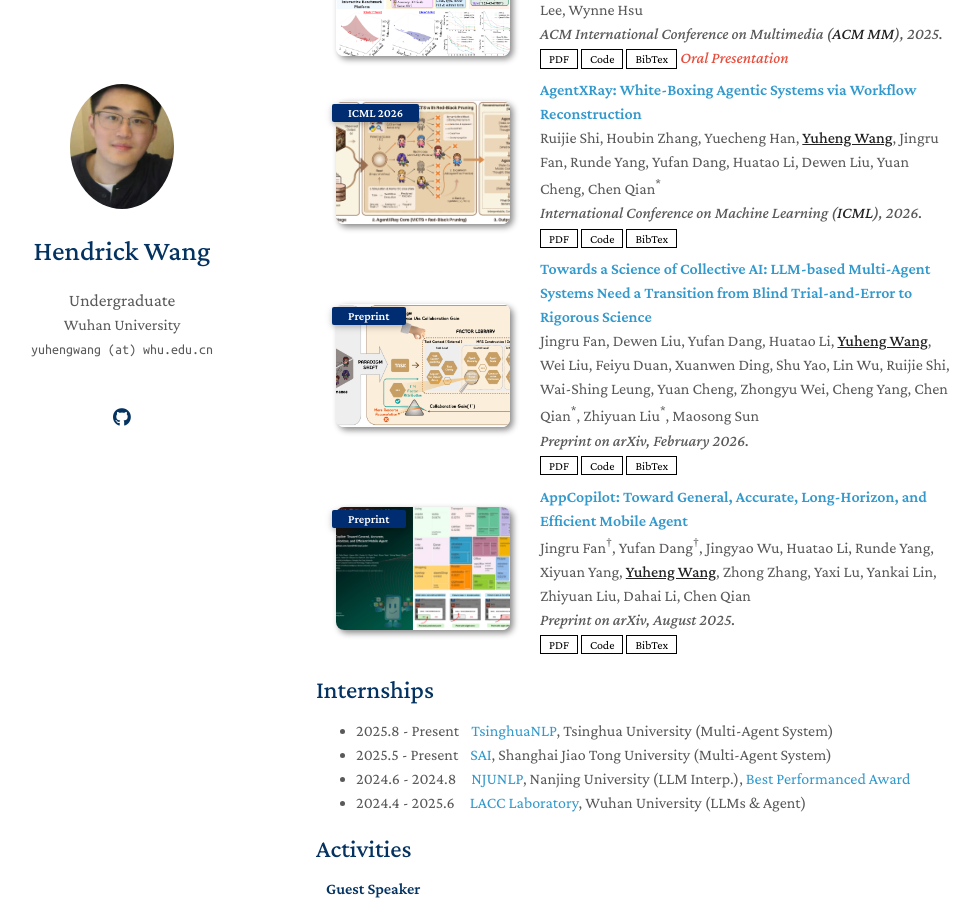
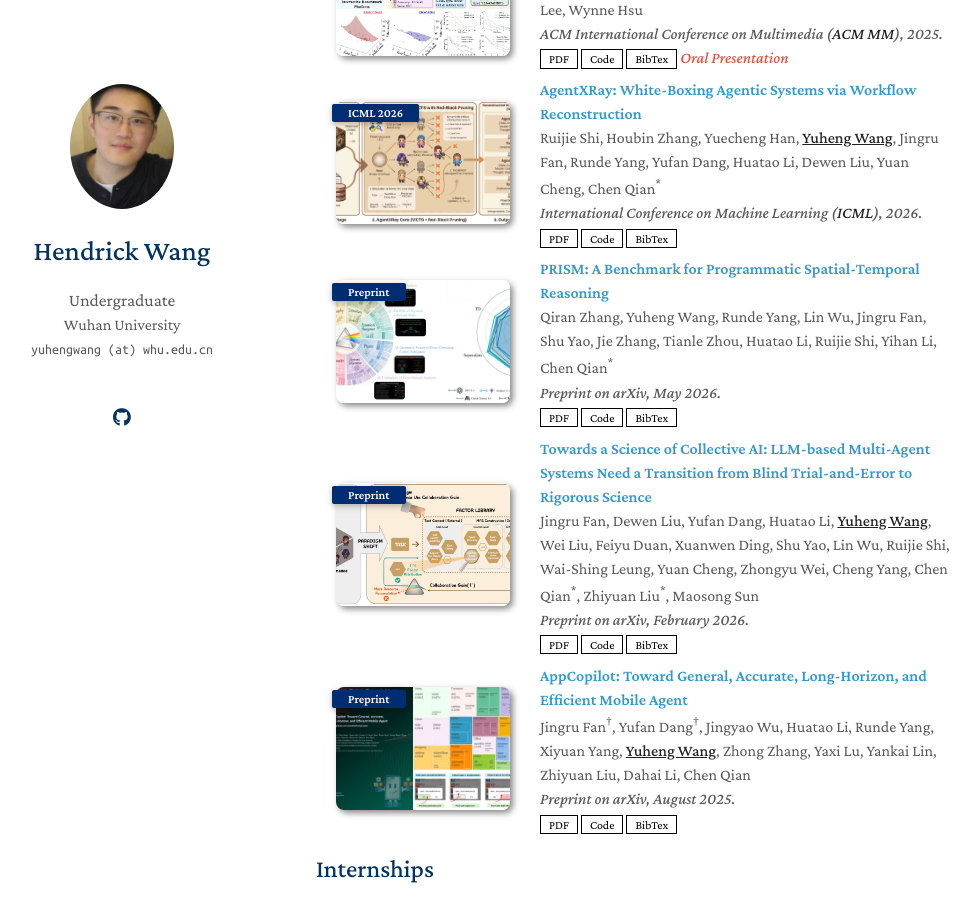
Before and after one commit to hendrick-wang/hendrick-wang.github.io, a Jekyll site: the page built from index.md, in a window 1280 px wide and 900 px high, scrolled down 641 px. Shown: the whole window, without its empty margins (154-1134 px from the left). Built offline with Jekyll 4.4.1, drawn with Linux system fonts in a browser that asks for light colours; a style sheet for code colours, icons or effects is not loaded.

Commit message:
add prism

```diff
--- a/_data/publications.yml
+++ b/_data/publications.yml
@@ -27,6 +27,15 @@
     bibtex: https://arxiv.org/abs/2602.05353
     image: ./assets/img/xray.png
 
+  - title: "PRISM: A Benchmark for Programmatic Spatial-Temporal Reasoning"
+    authors: Qiran Zhang, Yuheng Wang, Runde Yang, Lin Wu, Jingru Fan, Shu Yao, Jie Zhang, Tianle Zhou, Huatao Li, Ruijie Shi, Yihan Li, Chen Qian<sup>*</sup>
+    conference_short: Preprint
+    conference: Preprint on arXiv, May 2026.
+    pdf: https://arxiv.org/pdf/2602.05353
+    code: https://github.com/positionprivacy/PRISM
+    bibtex: https://arxiv.org/abs/2602.05353
+    image: ./assets/img/PRISM.png
+
   - title: "Towards a Science of Collective AI: LLM-based Multi-Agent Systems Need a Transition from Blind Trial-and-Error to Rigorous Science"
     authors: Jingru Fan, Dewen Liu, Yufan Dang, Huatao Li, <strong><u>Yuheng Wang</u></strong>, Wei Liu, Feiyu Duan, Xuanwen Ding, Shu Yao, Lin Wu, Ruijie Shi, Wai-Shing Leung, Yuan Cheng, Zhongyu Wei, Cheng Yang, Chen Qian<sup>*</sup>, Zhiyuan Liu<sup>*</sup>, Maosong Sun
     conference_short: Preprint
```
Also changed, not shown: reading.md (+0 -8 lines), assets/img/PRISM.png (added).
